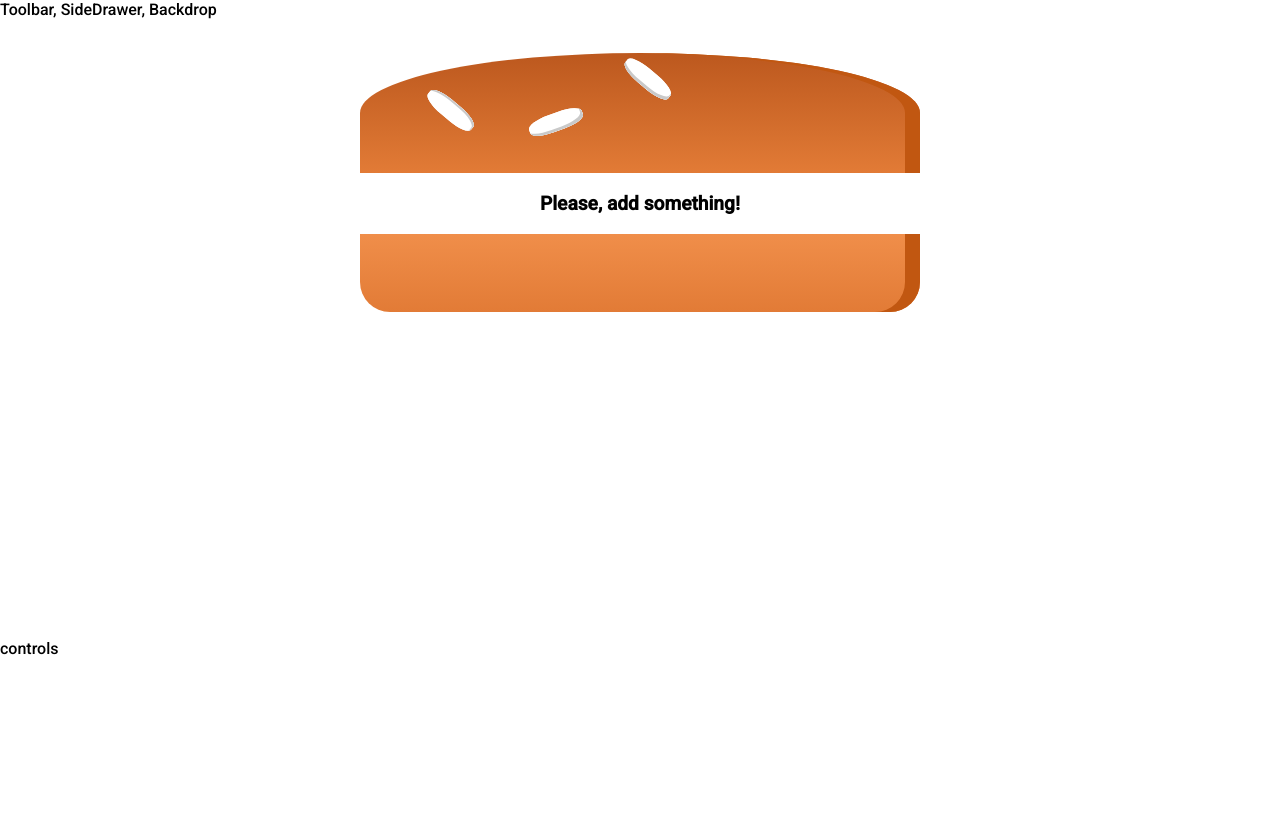
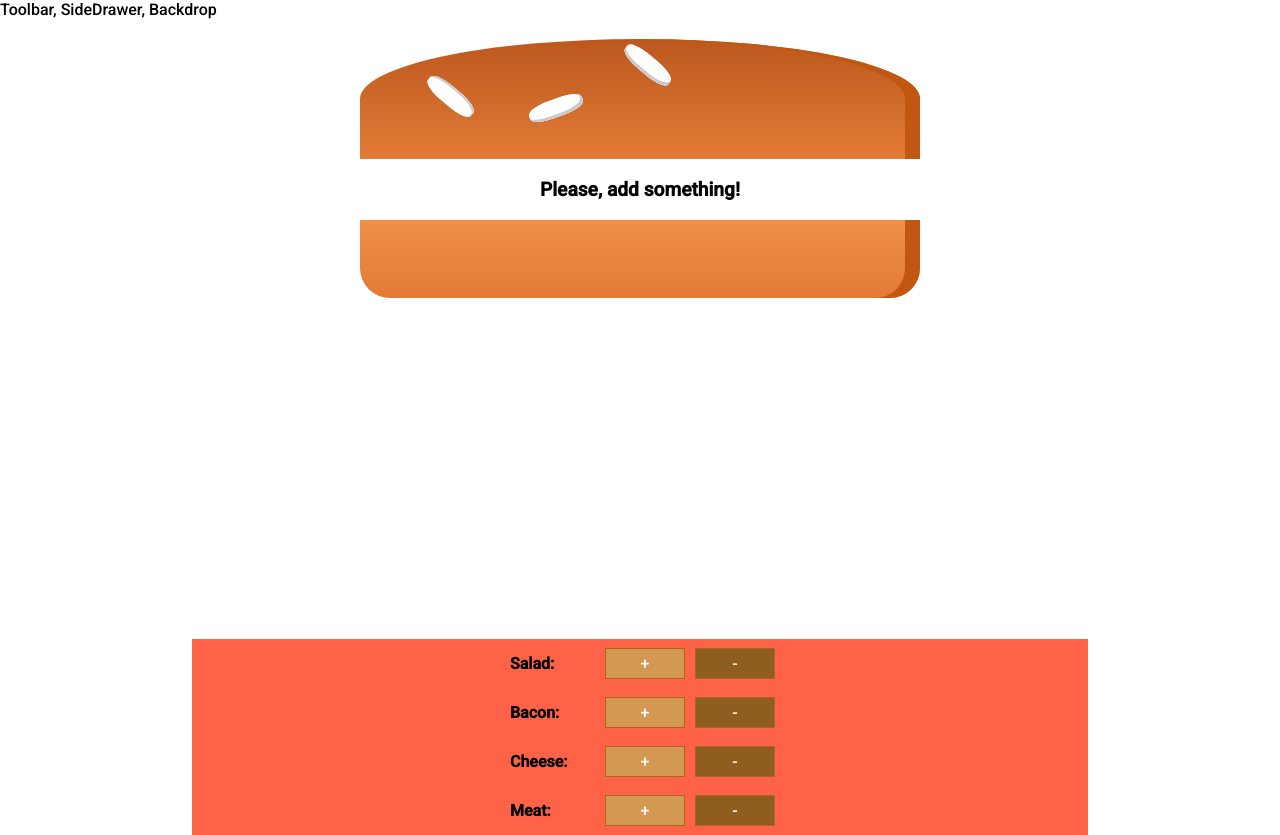
Before and after one commit to svarcpa1/burger_builder, a React app: page / in a window 1280 px wide. Before the commit the page ends 800 px from the top, so only its background shows below. Built offline with nearby package versions, Linux system fonts and the light colour scheme.

Commit message:
Added controls for adding and removing ingredients

```diff
--- a/src/components/burgerControls/BurgerControls.css
+++ b/src/components/burgerControls/BurgerControls.css
@@ -0,0 +1,10 @@
+.BurgerControls {
+    width: 70%;
+    display: flex;
+    flex-flow: column;
+    background-color: tomato;
+    margin: auto;
+    align-items: center;
+    padding: 10px, 0;
+    box-shadow: 0 2px #ccc;
+}
--- a/src/components/burgerControls/BurgerControls.js
+++ b/src/components/burgerControls/BurgerControls.js
@@ -0,0 +1,20 @@
+import React from 'react';
+import ButtonSet from './buttonSet/ButtonSet';
+
+import classes from './BurgerControls.css';
+
+const burgerControls = (props) => (
+
+    <div className={classes.BurgerControls}>
+        {props.ingredientsList.map(ing => (
+            <ButtonSet
+                key={ing}
+                ingredientLabel={ing}
+                added={() => props.ingredientAdded(ing)}
+                removed={() => props.ingredientRemoved(ing)}
+            />
+        ))}
+    </div>
+);
+
+export default burgerControls;
--- /dev/null
+++ b/src/components/burgerControls/buttonSet/ButtonSet.css
@@ -0,0 +1,56 @@
+.ButtonSet {
+    display: flex;
+    justify-content: space-between;
+    align-items: center;
+    margin: 5px 0;
+}
+
+.ButtonSet button {
+    display: block;
+    font: inherit;
+    padding: 5px;
+    margin: 0 5px;
+    width: 80px;
+    border: 1px solid #AA6817;
+    cursor: pointer;
+    outline: none;
+}
+
+.ButtonSet button:disabled {
+    background-color: #AC9980;
+    border: 1px solid #7E7365;
+    color: #ccc;
+    cursor: default;
+}
+
+.ButtonSet button:hover:disabled {
+    background-color: #AC9980;
+    color: #ccc;
+    cursor: not-allowed;
+}
+
+.Label {
+    padding: 10px;
+    font-weight: bold;
+    width: 80px;
+}
+
+.ButtonSet .Less {
+    background-color: #D39952;
+    color: white;
+}
+
+.ButtonSet .More {
+    background-color: #8F5E1E;
+    color: white;
+}
+
+.ButtonSet .Less:hover, .ButtonSet .Less:active {
+    background-color: #DAA972;
+    color: white;
+}
+
+.ButtonSet .More:hover,.ButtonSet .More:active {
+    background-color: #99703F;
+    color: white;
+}
--- /dev/null
+++ b/src/components/burgerControls/buttonSet/ButtonSet.js
@@ -0,0 +1,13 @@
+import React from 'react';
+import classes from './ButtonSet.css';
+
+const buttonSet = (props) => (
+
+    <div className={classes.ButtonSet}>
+        <div className={classes.Label}>{props.ingredientLabel}:</div>
+        <button className={classes.Less} onClick={props.added}>+</button>
+        <button className={classes.More} onClick={props.removed}>-</button>
+    </div>
+);
+
+export default buttonSet;
--- a/src/components/burgerPreview/BurgerPreview.css
+++ b/src/components/burgerPreview/BurgerPreview.css
@@ -2,7 +2,6 @@
     width: 100%;
     margin: auto;
     height: 300px;
-    overflow: scroll;
     text-align: center;
     font-weight: bold;
     font-size: 1.2rem;
--- a/src/components/burgerPreview/burgerIngredient/BurgerIngredient.js
+++ b/src/components/burgerPreview/burgerIngredient/BurgerIngredient.js
@@ -1,7 +1,7 @@
 import React, { Component } from 'react';
 import PropTypes from 'prop-types';
 
-import classes from './BurgerIngredient.css'
+import classes from './BurgerIngredient.css';
 
 class BurgerIngredient extends Component{
     render () {
--- a/src/containers/burger/Burger.js
+++ b/src/containers/burger/Burger.js
@@ -1,10 +1,17 @@
 import React, {Component} from 'react';
 
 import AuxC from '../../hoc/AuxC';
-import BurgerPreview from '../../components/burgerPreview/BurgerPreview'
+import BurgerPreview from '../../components/burgerPreview/BurgerPreview';
+import BurgerControls from '../../components/burgerControls/BurgerControls';
+
+const INGREDIENT_PRICES = {
+    Salad: 15,
+    Bacon: 20,
+    Cheese: 20,
+    Meat: 35
+}
 
 class Burger extends Component {
-
     /*constructor (props) {
         super(props);
         this.state = {}
@@ -16,14 +23,54 @@ class Burger extends Component {
             Bacon: 0,
             Cheese: 0,
             Meat:0
+        },
+        totalPrice: 80
+    }
+
+    addIngredientHandler = (type) => {
+        //immutable way of editing state
+        const updatedIngredients = {
+            ...this.state.ingredients
+        };
+        updatedIngredients[type] = this.state.ingredients[type] + 1;
+
+        const ingredientPriceAddition = INGREDIENT_PRICES[type];
+        const newTotalPrice = ingredientPriceAddition + this.state.ingredients.totalPrice;
+
+        this.setState({
+            ingredients: updatedIngredients,
+            totalPrice: newTotalPrice
+        });
+    }
+
+    removeIngredientHandler = (type) => {
+        if (this.state.ingredients[type] > 0) {
+            //immutable way of editing state
+            const updatedIngredients = {
+                ...this.state.ingredients
+            };
+            updatedIngredients[type] = this.state.ingredients[type] - 1;
+
+            const ingredientPriceDeduction = INGREDIENT_PRICES[type];
+            const newTotalPrice = this.state.ingredients.totalPrice - ingredientPriceDeduction;
+
+            this.setState({
+                ingredients: updatedIngredients,
+                totalPrice: newTotalPrice
+            });
         }
+
     }
 
     render () {
         return (
             <AuxC>
                 <BurgerPreview ingredients={this.state.ingredients}/>
-                <div>controls</div>
+                <BurgerControls
+                    ingredientsList={Object.keys(this.state.ingredients)}
+                    ingredientAdded={this.addIngredientHandler}
+                    ingredientRemoved={this.removeIngredientHandler}
+                />
             </AuxC>
         );
     }
```
